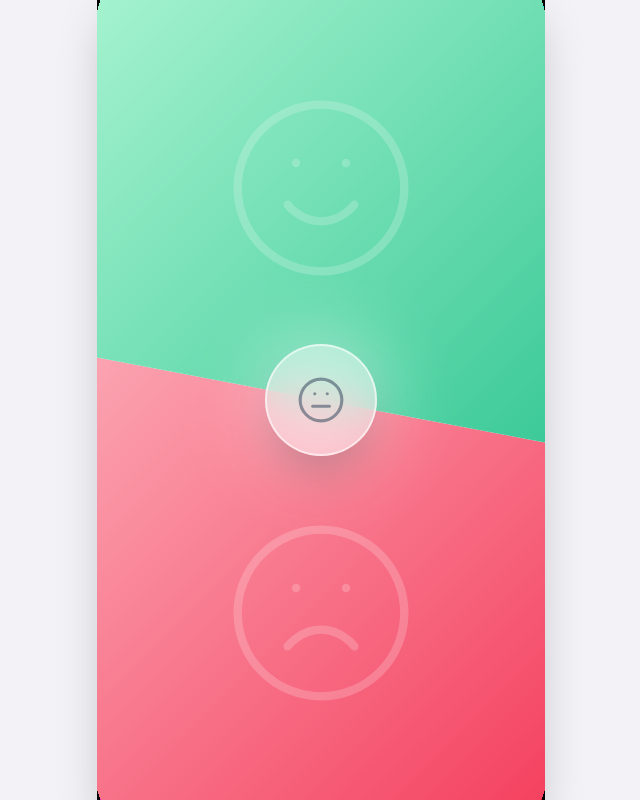
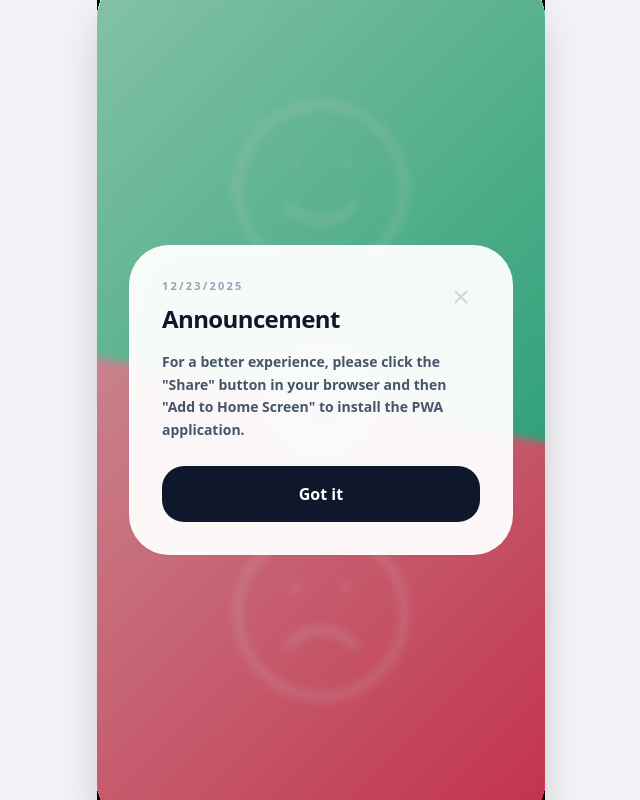
Before and after one commit to qwelqap/LuckCalendar, a React (Vite) app: page / in a window 1280 px wide. Shown: the whole page, without its empty margins (319-959 px from the left). Built offline with nearby package versions, Linux system fonts and the light colour scheme.

Commit message:
Add files via upload

```diff
--- a/App.tsx
+++ b/App.tsx
@@ -24,6 +24,7 @@ import {
 } from 'lucide-react';
 import { Entry, EntryType, Lang, Page } from './types';
 import { TEXT } from './constants';
+import { ANNOUNCEMENT, ANNOUNCEMENT_SEEN_KEY } from './announcement';
 import { GlassCard } from './components/GlassCard';
 import { Heatmap } from './components/Heatmap';
 import {
@@ -41,6 +42,57 @@ export default function App() {
   const [lang, setLang] = useState<Lang>('en');
   const [isImmersiveFullscreen, setIsImmersiveFullscreen] = useState(false);
 
+  // --- Announcement ---
+  const [isAnnouncementOpen, setIsAnnouncementOpen] = useState(false);
+
+  // Categories are persisted as stable keys (e.g. "cat_work") so language changes can re-render labels.
+  // Backward compatible: previously saved entries may store translated labels (e.g. "Work" / "工作").
+  const CATEGORY_KEYS = [
+    'cat_work',
+    'cat_study',
+    'cat_life',
+    'cat_social',
+    'cat_surprise',
+    'cat_disaster',
+    'cat_uncategorized'
+  ] as const;
+
+  const isCategoryKey = (v: string): v is (typeof CATEGORY_KEYS)[number] => {
+    return (CATEGORY_KEYS as readonly string[]).includes(v);
+  };
+
+  // Map historical stored labels back to stable keys.
+  const labelToCategoryKey: Record<string, (typeof CATEGORY_KEYS)[number]> = {
+    // English
+    [TEXT.en.cat_work]: 'cat_work',
+    [TEXT.en.cat_study]: 'cat_study',
+    [TEXT.en.cat_life]: 'cat_life',
+    [TEXT.en.cat_social]: 'cat_social',
+    [TEXT.en.cat_surprise]: 'cat_surprise',
+    [TEXT.en.cat_disaster]: 'cat_disaster',
+    [TEXT.en.cat_uncategorized]: 'cat_uncategorized',
+    // Chinese
+    [TEXT.zh.cat_work]: 'cat_work',
+    [TEXT.zh.cat_study]: 'cat_study',
+    [TEXT.zh.cat_life]: 'cat_life',
+    [TEXT.zh.cat_social]: 'cat_social',
+    [TEXT.zh.cat_surprise]: 'cat_surprise',
+    [TEXT.zh.cat_disaster]: 'cat_disaster',
+    [TEXT.zh.cat_uncategorized]: 'cat_uncategorized'
+  };
+
+  const normalizeCategoryToKey = (raw: string | null | undefined): string => {
+    const v = (raw || '').trim();
+    if (!v) return 'cat_uncategorized';
+    if (isCategoryKey(v)) return v;
+    return labelToCategoryKey[v] ?? v;
+  };
+
+  const categoryLabel = (raw: string | null | undefined) => {
+    const normalized = normalizeCategoryToKey(raw);
+    return isCategoryKey(normalized) ? t(normalized as any) : (raw || '');
+  };
+
 
   // Initialize database and load entries on mount
   useEffect(() => {
@@ -48,7 +100,21 @@ export default function App() {
       try {
         await initDB();
         const loadedEntries = await getAllEntries();
-        setEntries(loadedEntries);
+
+        // Migration: convert previously stored translated category labels into stable keys.
+        const migratedEntries = loadedEntries.map(e => {
+          const nextCat = normalizeCategoryToKey(e.category);
+          return nextCat !== e.category ? { ...e, category: nextCat } : e;
+        });
+        setEntries(migratedEntries);
+
+        // Persist migration in background (best effort).
+        const changed = migratedEntries.filter((e, i) => e.category !== loadedEntries[i]?.category);
+        if (changed.length) {
+          Promise.all(changed.map(e => saveEntryToDB(e))).catch(err => {
+            console.warn('Failed to persist category migration:', err);
+          });
+        }
       } catch (error) {
         console.error('Failed to load entries from IndexedDB:', error);
       } finally {
@@ -66,6 +132,29 @@ export default function App() {
     setLang(browserLang.includes('zh') ? 'zh' : 'en');
   }, []);
 
+  // Show announcement once per version (for both web and installed PWA)
+  useEffect(() => {
+    try {
+      const seenVersion = localStorage.getItem(ANNOUNCEMENT_SEEN_KEY);
+      if (seenVersion !== ANNOUNCEMENT.version) {
+        setIsAnnouncementOpen(true);
+      }
+    } catch (e) {
+      // If storage is unavailable (very rare), still show once per session.
+      setIsAnnouncementOpen(true);
+      console.warn('Announcement storage unavailable:', e);
+    }
+  }, []);
+
+  const closeAnnouncement = useCallback(() => {
+    setIsAnnouncementOpen(false);
+    try {
+      localStorage.setItem(ANNOUNCEMENT_SEEN_KEY, ANNOUNCEMENT.version);
+    } catch (e) {
+      console.warn('Failed to persist announcement seen version:', e);
+    }
+  }, []);
+
   // Dynamically adjust theme-color so the installed PWA status bar matches the current page.
   // (Android uses this for status bar tint; iOS standalone mostly relies on apple status bar settings.)
   useEffect(() => {
@@ -74,7 +163,7 @@ export default function App() {
     // Page 1: emerald (home)
     // Page 2/3: iOS-like grouped background
     // NOTE: If this is too bright/dark for some devices, keep it in sync with the outer shell bg.
-    const color = page === 1 ? '#b7edd8' : '#f2f2f7';
+    const color = page === 1 ? '#a5f2ce' : '#f2f2f7';
     meta.setAttribute('content', color);
   }, [page]);
 
@@ -205,7 +294,8 @@ export default function App() {
       setTempType('neutral');
       setTempScore(0);
       setNote("");
-      setSelectedCategory(t('cat_life' as any));
+      // Store category as key; label is derived from current language.
+      setSelectedCategory('cat_life');
       setIsModalOpen(true);
       return;
     }
@@ -243,7 +333,8 @@ export default function App() {
         type: tempType || 'neutral',
         score: tempType === 'neutral' ? 0 : tempScore,
         actualValue: actualVal,
-        category: selectedCategory || t('cat_uncategorized' as any),
+        // Persist as stable key; render with current language later.
+        category: normalizeCategoryToKey(selectedCategory) || 'cat_uncategorized',
         note: note
     };
 
@@ -300,7 +391,7 @@ export default function App() {
     setEditingId(entry.id);
     setTempType(entry.type);
     setTempScore(entry.score);
-    setSelectedCategory(entry.category);
+    setSelectedCategory(normalizeCategoryToKey(entry.category));
     setNote(entry.note);
     setIsModalOpen(true);
   };
@@ -331,6 +422,15 @@ export default function App() {
     });
   }, [entries]);
 
+  // Ensure any visible/editing category re-renders with language changes.
+  // If the selection is an old translated label, normalize it to the stable key.
+  useEffect(() => {
+    if (!selectedCategory) return;
+    const normalized = normalizeCategoryToKey(selectedCategory);
+    if (normalized !== selectedCategory) setSelectedCategory(normalized);
+    // eslint-disable-next-line react-hooks/exhaustive-deps
+  }, [lang]);
+
   const stats = useMemo(() => {
     const lucky = currentMonthEntries.filter(e => e.type === 'lucky');
     const unlucky = currentMonthEntries.filter(e => e.type === 'unlucky');
@@ -345,11 +445,14 @@ export default function App() {
 
   const insightStats = useMemo(() => {
     const getTopCategory = (list: Entry[]) => {
-        if (!list.length) return { name: "None", count: 0 };
+        if (!list.length) return { key: 'cat_uncategorized', count: 0 };
         const counts: Record<string, number> = {};
-        list.forEach(item => { const cat = item.category || "None"; counts[cat] = (counts[cat] || 0) + 1; });
+        list.forEach(item => {
+          const catKey = normalizeCategoryToKey(item.category);
+          counts[catKey] = (counts[catKey] || 0) + 1;
+        });
         const sorted = Object.entries(counts).sort((a,b) => b[1] - a[1]);
-        return { name: sorted[0][0], count: sorted[0][1] };
+        return { key: sorted[0][0], count: sorted[0][1] };
     };
     const topLucky = getTopCategory(currentMonthEntries.filter(e => e.type === 'lucky'));
     const topUnlucky = getTopCategory(currentMonthEntries.filter(e => e.type === 'unlucky'));
@@ -381,6 +484,48 @@ export default function App() {
         className="w-full md:max-w-md h-[100dvh] md:h-[850px] bg-white md:rounded-[44px] shadow-none md:shadow-2xl border-none md:border-[8px] md:border-slate-900/5 relative overflow-hidden flex flex-col"
         onTouchStart={onTouchStart} onTouchMove={onTouchMove} onTouchEnd={onTouchEnd}
       >
+        {/* Announcement (shown on app open / home) */}
+        {isAnnouncementOpen && (
+          <div className="absolute inset-0 z-[120] flex items-center justify-center p-6 bg-black/20 backdrop-blur-sm animate-fade-in-up">
+            <GlassCard className="w-full max-w-sm p-8 bg-white/95 shadow-3xl rounded-[40px]">
+              <div className="flex items-start justify-between gap-4 mb-4">
+                <div className="min-w-0">
+                  <div className="text-[11px] text-slate-400 font-black uppercase tracking-[0.2em] mb-2">
+                    {new Date(ANNOUNCEMENT.updatedAt).toLocaleDateString(lang === 'zh' ? 'zh-CN' : 'en-US')}
+                  </div>
+                  <h3 className="text-2xl font-black tracking-tight text-slate-900 truncate">
+                    {ANNOUNCEMENT.content[lang].title}
+                  </h3>
+                </div>
+                <button
+                  onClick={closeAnnouncement}
+                  className="p-2 text-slate-300 hover:text-slate-700 transition-colors"
+                  aria-label="Close announcement"
+                >
+                  <X size={22} />
+                </button>
+              </div>
+
+              <div className="space-y-3 mb-6">
+                {ANNOUNCEMENT.content[lang].lines.map((line, idx) => (
+                  <p key={idx} className="text-[14px] leading-relaxed text-slate-600 font-semibold">
+                    {line}
+                  </p>
+                ))}
+              </div>
+
+              <div className="flex gap-3">
+                <button
+                  onClick={closeAnnouncement}
+                  className="flex-1 py-4 rounded-[22px] bg-slate-900 text-white font-black hover:bg-slate-800 transition-all active:scale-95"
+                >
+                  {lang === 'zh' ? '我知道了' : 'Got it'}
+                </button>
+              </div>
+            </GlassCard>
+          </div>
+        )}
+
         {/* Loading State */}
         {isLoadingEntries && (
           <div className="flex-1 flex items-center justify-center bg-slate-50">
@@ -465,11 +610,11 @@ export default function App() {
 
             <div className="grid grid-cols-2 gap-2 mb-3">
                 <GlassCard className="p-4 flex flex-col justify-center h-24 bg-gradient-to-br from-white to-emerald-50 border-emerald-50">
-                    <div className="text-lg font-semibold text-emerald-600 leading-tight mb-1 line-clamp-2">{insightStats.topLucky.name}</div>
+                <div className="text-lg font-semibold text-emerald-600 leading-tight mb-1 line-clamp-2">{categoryLabel(insightStats.topLucky.key)}</div>
                     <div className="text-[10px] font-bold text-emerald-400 uppercase tracking-widest">{t('mentioned' as any)}: {insightStats.topLucky.count}</div>
                 </GlassCard>
                  <GlassCard className="p-4 flex flex-col justify-center h-24 bg-gradient-to-br from-white to-rose-50 border-rose-50">
-                    <div className="text-lg font-semibold text-rose-600 leading-tight mb-1 line-clamp-2">{insightStats.topUnlucky.name}</div>
+                <div className="text-lg font-semibold text-rose-600 leading-tight mb-1 line-clamp-2">{categoryLabel(insightStats.topUnlucky.key)}</div>
                      <div className="text-[10px] font-bold text-rose-400 uppercase tracking-widest">{t('mentioned' as any)}: {insightStats.topUnlucky.count}</div>
                 </GlassCard>
             </div>
@@ -536,7 +681,7 @@ export default function App() {
                       </div>
                       <div className="min-w-0">
                         <div className="flex items-center gap-2">
-                          <span className="font-extrabold text-slate-900 text-[16px]">{entry.category}</span>
+                          <span className="font-extrabold text-slate-900 text-[16px]">{categoryLabel(entry.category)}</span>
                         </div>
                         <p className="text-[13px] text-slate-400 mt-1 font-semibold truncate max-w-[160px]">
                           {new Date(entry.date).toLocaleDateString('en-US', {month:'short', day:'numeric'})}
@@ -567,8 +712,15 @@ export default function App() {
 
         {isSettingsOpen && (
           <div className="absolute inset-0 z-[100] flex items-center justify-center p-6 bg-slate-900/10 backdrop-blur-md animate-fade-in">
-             <GlassCard className="w-64 bg-white/95 shadow-3xl rounded-[40px] p-10 flex flex-col items-center gap-8 relative">
-                <button onClick={() => setIsSettingsOpen(false)} className="absolute top-6 right-6 p-2 text-slate-300 hover:text-slate-600 transition-colors"><X size={24} /></button>
+             <GlassCard className="w-64 bg-white/95 shadow-3xl rounded-[40px] px-10 pb-10 pt-16 flex flex-col items-center gap-8 relative">
+                {/* Keep close button clear of the top action buttons */}
+                <button
+                  onClick={() => setIsSettingsOpen(false)}
+                  className="absolute top-5 right-5 z-10 p-2 text-slate-300 hover:text-slate-600 transition-colors"
+                  aria-label="Close"
+                >
+                  <X size={24} />
+                </button>
                 <div className="text-center flex flex-col items-center gap-6">
                   <div className="flex items-center gap-4">
                     <button
@@ -665,8 +817,8 @@ export default function App() {
                       return (
                         <button
                           key={key}
-                          onClick={() => setSelectedCategory(label)}
-                          className={`px-5 py-3 rounded-2xl text-xs font-bold transition-all ${selectedCategory === label ? 'bg-slate-900 text-white shadow-xl scale-105' : 'bg-slate-50 text-slate-500 hover:bg-slate-100 active:scale-95'}`}
+                          onClick={() => setSelectedCategory(key)}
+                          className={`px-5 py-3 rounded-2xl text-xs font-bold transition-all ${selectedCategory === key ? 'bg-slate-900 text-white shadow-xl scale-105' : 'bg-slate-50 text-slate-500 hover:bg-slate-100 active:scale-95'}`}
                         >
                           {label}
                         </button>
--- /dev/null
+++ b/announcement.ts
@@ -0,0 +1,42 @@
+import type { Lang } from './types';
+
+export interface AnnouncementI18nContent {
+  title: string;
+  lines: string[];
+}
+
+export interface Announcement {
+  /**
+   * Bump this value whenever you want the announcement to show again.
+   * Suggestion: use a date string like "2025-12-23" or a semver like "1.2.0".
+   */
+  version: string;
+  /** ISO date string for display only */
+  updatedAt: string;
+  content: Record<Lang, AnnouncementI18nContent>;
+}
+
+/**
+ * Edit this file to update announcement content.
+ * IMPORTANT: change `version` whenever the announcement is updated, otherwise existing users won't see it again.
+ */
+export const ANNOUNCEMENT: Announcement = {
+  version: '2025-12-23',
+  updatedAt: new Date('2025-12-23T00:00:00.000Z').toISOString(),
+  content: {
+    zh: {
+      title: '公告',
+      lines: [
+        '手机请点击浏览器自带的“分享”按钮，然后选择“添加到主屏幕”以安装 PWA 应用，获得更佳体验。'
+      ]
+    },
+    en: {
+      title: 'Announcement',
+      lines: [
+        'For a better experience, please click the "Share" button in your browser and then "Add to Home Screen" to install the PWA application.'
+      ]
+    }
+  }
+};
+
+export const ANNOUNCEMENT_SEEN_KEY = 'luckcalendar_announcement_seen_version';
```
Also changed, not shown: 1 other file (tests, documents, lock files or other folders).
